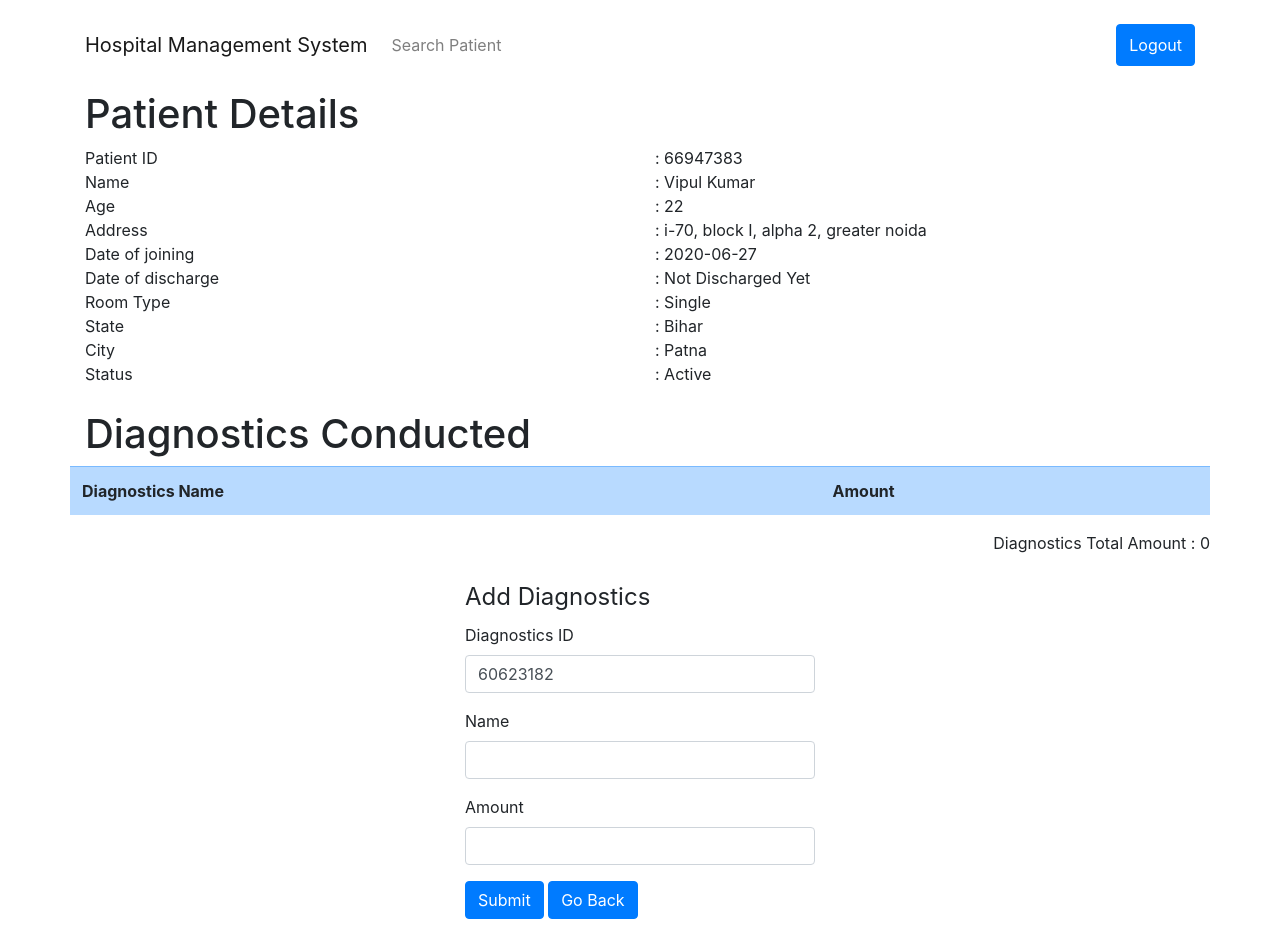
After one commit to AniketCPatel/hospitalmanagementsystem, a Flask app: page /add_diagnostics_test?patient_id=66947383 in a window 1280 px wide. The commit adds this page. Run offline with Flask 2, Linux system fonts and the light colour scheme; a user stored in the database is signed in; data comes from the database, SQL or seed files in the repository; both versions use the stored data as it was after the commit; lists and menus that the app fills with data are empty; some libraries are stand-ins or nearby versions.

Commit message:
Added add new diagnostics functionality.

```diff
--- a/hms/forms.py
+++ b/hms/forms.py
@@ -2,7 +2,7 @@ from flask_wtf import FlaskForm
 from wtforms import StringField, PasswordField, SubmitField, IntegerField, DateField, SelectField, BooleanField, FloatField
 from wtforms.validators import DataRequired, Length, ValidationError
 from datetime import date as dt
-from hms.models import Patient, Medicine
+from hms.models import Patient, Medicine, Diagnostics
 
 
 class LoginForm(FlaskForm):
@@ -91,3 +91,16 @@ class MedicinesForm(FlaskForm):
 		total_medicines = len(Medicine.query.all())
 		nextMedicineID = first_medicine_id + total_medicines + 5
 		return nextMedicineID
+
+class DiagnosticsForm(FlaskForm):
+	diagnostics_id = IntegerField("Diagnostics ID", validators=[DataRequired()])
+	diagnostics_name = StringField("Name", validators=[DataRequired(), Length(max=20)])
+	diagnostics_amount = FloatField("Amount", validators=[DataRequired()])
+	submit = SubmitField("Submit")
+
+	@staticmethod
+	def generate_diagnostics_id():
+		first_diag_id = Diagnostics.query.first().diagnostics_id
+		total_diag = len(Diagnostics.query.all())
+		nextDiagID = first_diag_id + total_diag + 3
+		return nextDiagID
--- a/hms/routes.py
+++ b/hms/routes.py
@@ -1,6 +1,6 @@
 from hms import app, db, bcrypt
-from hms.forms import LoginForm, SearchForm, PatientDetailsForm, ConfirmationForm, MedicinesForm
-from hms.models import User, Patient, Medicine
+from hms.forms import LoginForm, SearchForm, PatientDetailsForm, ConfirmationForm, MedicinesForm, DiagnosticsForm
+from hms.models import User, Patient, Medicine, Diagnostics
 from flask import render_template, redirect, url_for, session, flash, request
 from datetime import date as dt
 from sqlalchemy import or_
@@ -158,10 +158,39 @@ def issue_medicines():
 			db.session.commit()
 			flash("Medicine Successfully Added!!!", category="success")
 			return redirect(url_for('show_patient_details', patient_id=medicine.patient_id))
+		elif not patient_id:
+			flash("Patient Not Found!!!", category="danger")
+			return redirect(url_for('search_patient'))
 		med_total_amount = 0
 		for medicine in patient.medicines:
 			med_total_amount += medicine.medicine_amount
 		return render_template('issue_medicines.html', title="Add Medicines", form=form, patient=patient, med_total_amount=med_total_amount)
+
+
+@app.route('/add_diagnostics_test', methods=['GET', 'POST'])
+def add_diagnostics_test():
+	if session.get('ROLE') != "diag":
+		flash("Action Forbidden!!!", category="danger")
+		return redirect(url_for('search_patient'))
+	else:
+		form = DiagnosticsForm()
+		patient_id = request.args.get('patient_id', None, type=int)
+		patient = Patient.query.filter_by(patient_id=patient_id).first()
+		if not form.diagnostics_id.data:
+			form.diagnostics_id.data = DiagnosticsForm.generate_diagnostics_id()
+		if form.validate_on_submit() and patient_id:
+			diagnostic = Diagnostics(diagnostics_id=form.diagnostics_id.data, diagnostics_name=form.diagnostics_name.data, diagnostics_amount=form.diagnostics_amount.data, patient_id=patient_id)
+			db.session.add(diagnostic)
+			db.session.commit()
+			flash("Diagnostics Test Added Successfully!!!", category="success")
+			return redirect(url_for('show_patient_details', patient_id=patient_id))
+		elif not patient_id:
+			flash("User Not Found!!!", category="danger")
+			return redirect(url_for('search_patient'))
+		diag_total_amount = 0
+		for diagnostic in patient.diagnostics:
+			diag_total_amount += diagnostic.diagnostics_amount
+		return render_template('add_diagnostics_test.html', title="Add Diagnostics Test", form=form, patient=patient, diag_total_amount=diag_total_amount)
 
 
 @app.route('/logout')
--- /dev/null
+++ b/hms/templates/add_diagnostics_test.html
@@ -0,0 +1,113 @@
+{% extends 'layout.html' %}
+{% block content %}
+<section>
+	<h1>Patient Details</h1>
+	<div class="row">
+		<div class="col">
+			Patient ID <br>
+			Name <br>
+			Age	<br>
+			Address <br>
+			Date of joining <br>
+			Date of discharge <br>
+			Room Type <br>
+			State <br>
+			City <br>
+			Status <br>
+		</div>
+		<div class="col pr-auto">
+			: {{ patient.patient_id }} <br>
+			: {{ patient.patient_name }} <br>
+			: {{ patient.patient_age }} <br>
+			: {{ patient.patient_address }} <br>
+			: {{ patient.patient_DOJ }} <br>
+			{% if patient.patient_DOD.strftime("%Y-%B-%d") == "3000-January-01" %}
+			: Not Discharged Yet <br>
+			{% else %}
+			: {{ patient.patient_DOD }} <br>
+			{% endif %}
+			: {{ patient.patient_room_type }} <br>
+			: {{ patient.patient_state }} <br>
+			: {{ patient.patient_city }} <br>
+			: {{ patient.patient_status }} <br>
+		</div>
+	</div>
+	<br>
+</section>
+<section>
+	<h1>Diagnostics Conducted</h1>
+	<div class="row">
+		<table class="table">
+			<tr class="table-primary">
+				<th>Diagnostics Name</th>
+				<th>Amount</th>
+			</tr>
+			{% for diagnostics in patient.diagnostics %}
+			<tr>
+				<td>{{ diagnostics.diagnostics_name }}</td>
+				<td>{{ diagnostics.diagnostics_amount }}</td>
+			</tr>
+			{% endfor %}
+		</table>
+		<div class="ml-auto">Diagnostics Total Amount : {{ diag_total_amount }}</div>
+	</div>
+	<br>
+</section>
+<section>
+	<div class="row">
+		<div class="col"></div>
+		<div class="col col-align-center">
+			<form action="" method="POST">
+				{{ form.hidden_tag() }}
+				<fieldset class="form-group">
+					<legend>Add Diagnostics</legend>
+					<div class="form-group">
+						{{ form.diagnostics_id.label(class="form-control-label") }}
+						{% if form.diagnostics_id.errors %}
+							{{ form.diagnostics_id(class="form-control is-invalid") }}
+							<div class="alert alert-danger">
+								{% for error in form.diagnostics_id.errors %}
+									<span>{{ error }}</span>
+								{% endfor %}
+							</div>
+						{% else %}
+							{{ form.diagnostics_id(class="form-control") }}
+						{% endif %}
+					</div>
+					<div class="form-group">
+						{{ form.diagnostics_name.label(class="form-control-label") }}
+						{% if form.diagnostics_name.errors %}
+							{{ form.diagnostics_name(class="form-control is-invalid") }}
+							<div class="alert alert-danger">
+								{% for error in form.diagnostics_name.errors %}
+									<span>{{ error }}</span>
+								{% endfor %}
+							</div>
+						{% else %}
+							{{ form.diagnostics_name(class="form-control") }}
+						{% endif %}
+					</div>
+					<div class="form-group">
+						{{ form.diagnostics_amount.label(class="form-control-label") }}
+						{% if form.diagnostics_amount.errors %}
+							{{ form.diagnostics_amount(class="form-control is-invalid") }}
+							<div class="alert alert-danger">
+								{% for error in form.diagnostics_amount.errors %}
+									<span>{{ error }}</span>
+								{% endfor %}
+							</div>
+						{% else %}
+							{{ form.diagnostics_amount(class="form-control") }}
+						{% endif %}
+					</div>
+					<div class="form-group">
+						{{ form.submit(class="btn btn-primary") }}
+						<a class="btn btn-primary" href="{{ url_for('show_patient_details', patient_id=patient.patient_id) }}">Go Back</a>
+					</div>
+				</fieldset>
+			</form>
+		</div>
+		<div class="col"></div>
+	</div>
+</section>
+{% endblock content %}
--- a/hms/templates/show_patient_details.html
+++ b/hms/templates/show_patient_details.html
@@ -94,7 +94,7 @@
 	<br>
 	{% if session.get('ROLE') == "diag" %}
 	<div>
-		<a class="btn btn-primary" href="#">Add New Diagnostics Tests</a>
+		<a class="btn btn-primary" href="{{ url_for('add_diagnostics_test', patient_id=patient.patient_id) }}">Add New Diagnostics Tests</a>
 	</div>
 	<br>
 	{% endif %}
```
Also changed, not shown: hms/site.db.
